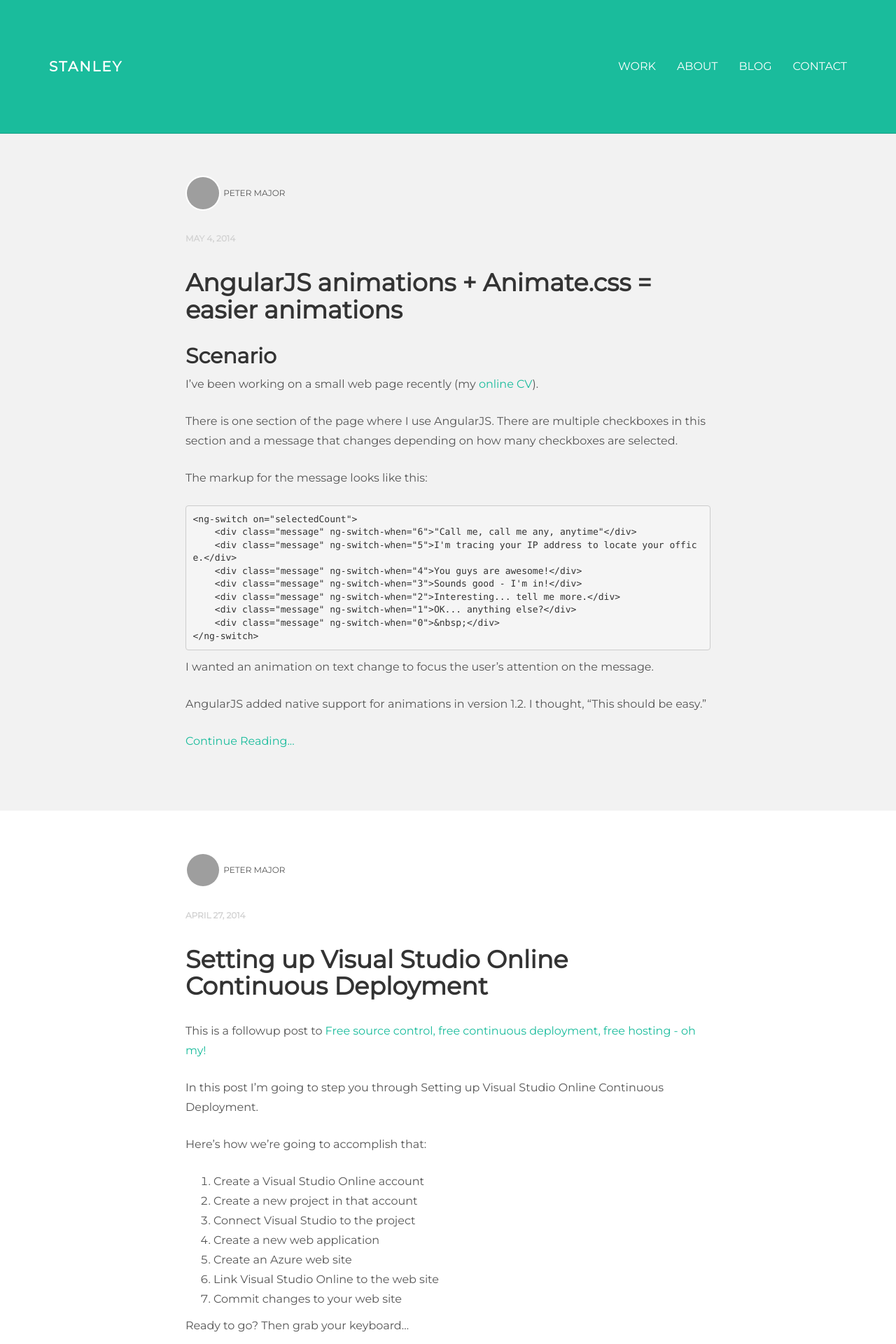
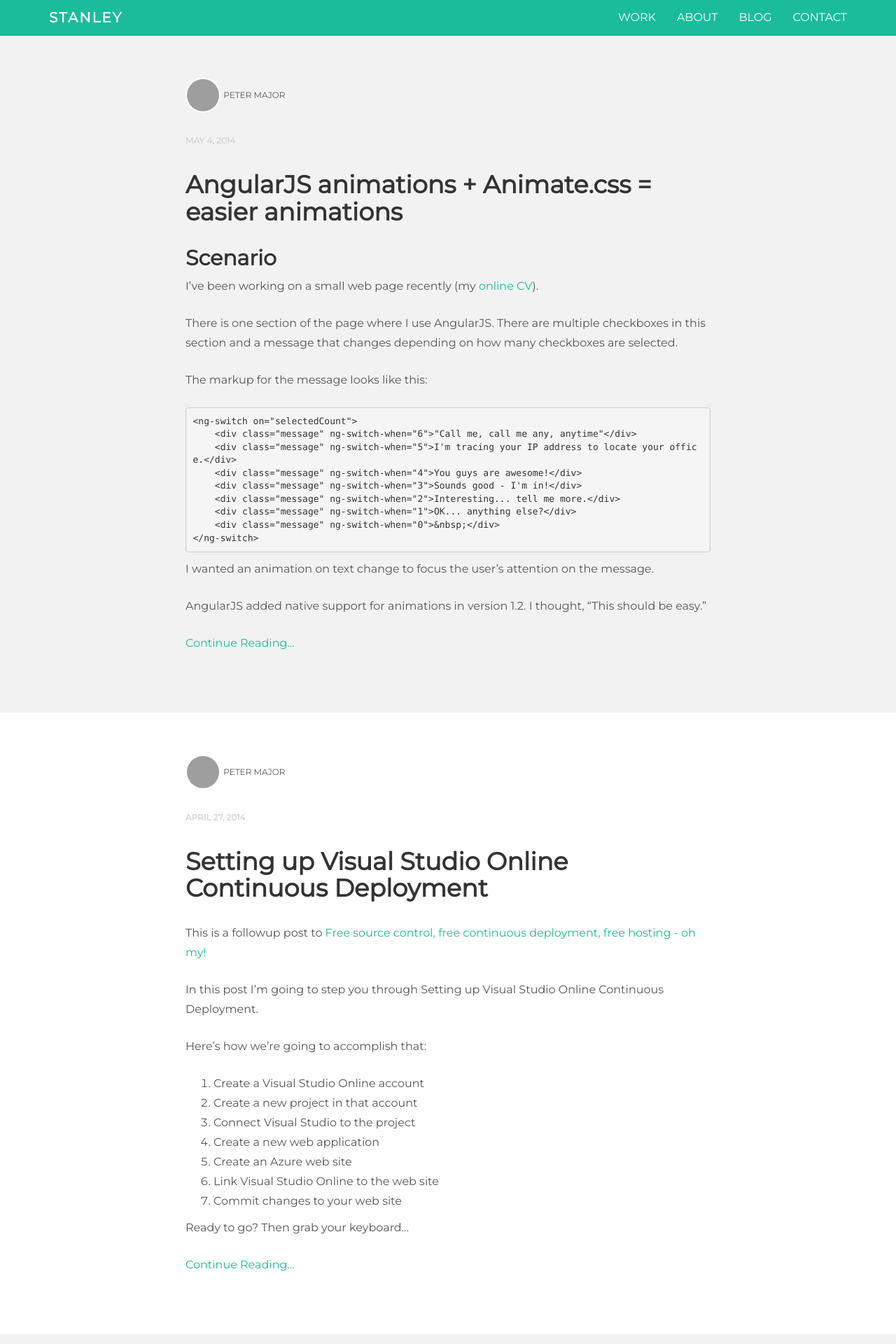
Before and after one commit to petermajor/petermajor.github.io, a Jekyll site: the page built from index.html, in a window 1280 px wide. Shown: the top 1920 px of the page at 70% size. Built offline with Jekyll 4.4.1, drawn with Linux system fonts in a browser that asks for light colours; nearby versions of some CDN libraries; grey boxes are pictures that could not be loaded.

Commit message:
Remove margin on navbar

```diff
--- a/assets/css/main.css
+++ b/assets/css/main.css
@@ -94,11 +94,6 @@ a.post-title {
 .navbar {
 	text-transform: uppercase;
 	margin-bottom: 0px;
-}
-
-.navbar-inverse {
-	padding-bottom: 70px;
-	padding-top: 70px;
 }
 
 .navbar-inverse {
```
